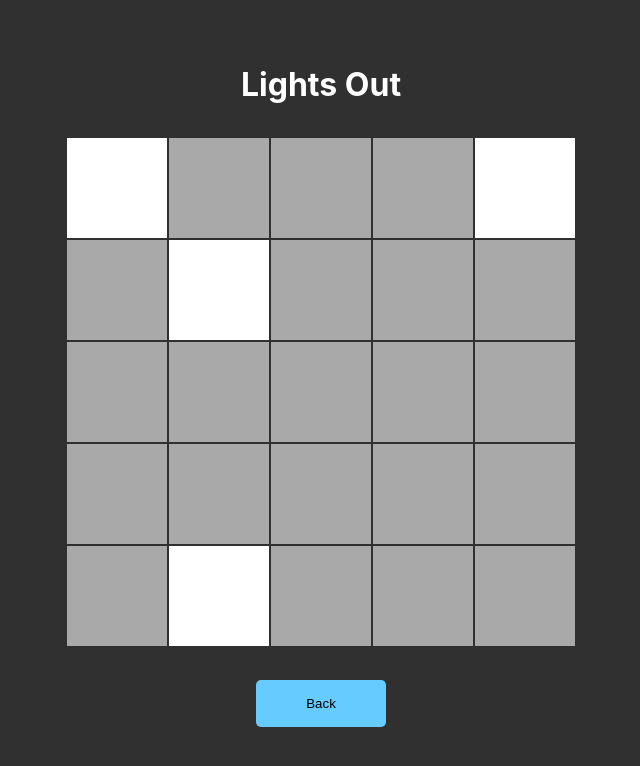
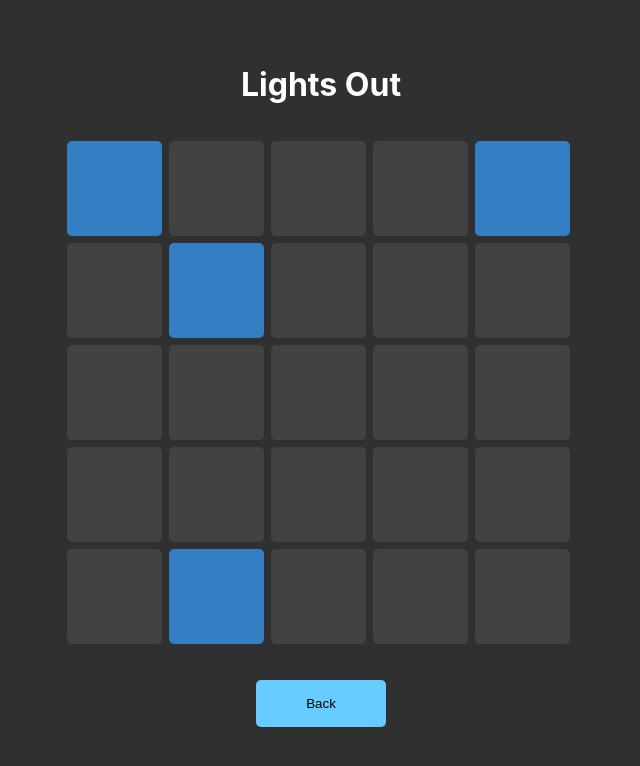
Before and after one commit to ealmario/lights-out, a React (Create React App) app: page / in a window 1280 px wide. Both pictures are taken after a click on the button "Start". Shown: the top 766 px of the page, without its empty margins (319-959 px from the left). Built offline with nearby package versions, Linux system fonts and the light colour scheme; the HTML template or start-up script is replaced by a standard one.

Commit message:
Refactor cell to use styled-components | Move board and cell to components

```diff
--- a/src/App.js
+++ b/src/App.js
@@ -1,5 +1,5 @@
 import React, { Component } from "react";
-import Board from "./Board";
+import Board from "./components/Board";
 import styled from "styled-components";
 
 import TitleScreen from './components/TitleScreen';
--- a/src/Cell.css
+++ /dev/null
@@ -1,9 +0,0 @@
-.Cell {
-  height: 100px;
-  width: 100px;
-  background-color: darkgray;
-}
-
-.Cell-lit {
-  background-color: white;
-}
--- a/src/Board.js
+++ b/src/components/Board.js
@@ -2,7 +2,7 @@ import React, { Component } from "react";
 import styled from 'styled-components';
 
 import Cell from "./Cell";
-import Button from './components/utilities/Button';
+import Button from './utilities/Button';
 
 const StyledDiv = styled.div`
   .btn-container {
--- a/src/Cell.js
+++ b/src/components/Cell.js
@@ -1,6 +1,26 @@
-import React, {Component} from 'react'
-import "./Cell.css"
+import React, { Component } from 'react'
+import styled from 'styled-components';
 
+const StyledTD = styled.td`
+  height: 3.75rem;
+  width: 3.75rem;
+
+  .cell {
+    background: #424242;
+    border-radius: 5px;
+    height: 95%;
+    width: 95%;
+  }
+
+  .cell-lit {
+    background: #347fc4;
+  }
+
+  @media screen and (min-width: 768px) {
+    height: 6.25rem;
+    width: 6.25rem;
+  }
+`
 
 /** A single cell on the board.
  *
@@ -27,10 +47,11 @@ class Cell extends Component {
   }
 
   render() {
-    let classes = "Cell" + (this.props.isLit ? " Cell-lit" : "");
 
     return (
-        <td className={classes} onClick={this.handleClick} />
+        <StyledTD>
+          <div className={this.props.isLit ? 'cell cell-lit' : 'cell'} onClick={this.handleClick}></div>
+        </StyledTD>
     )
   }
 }
```
